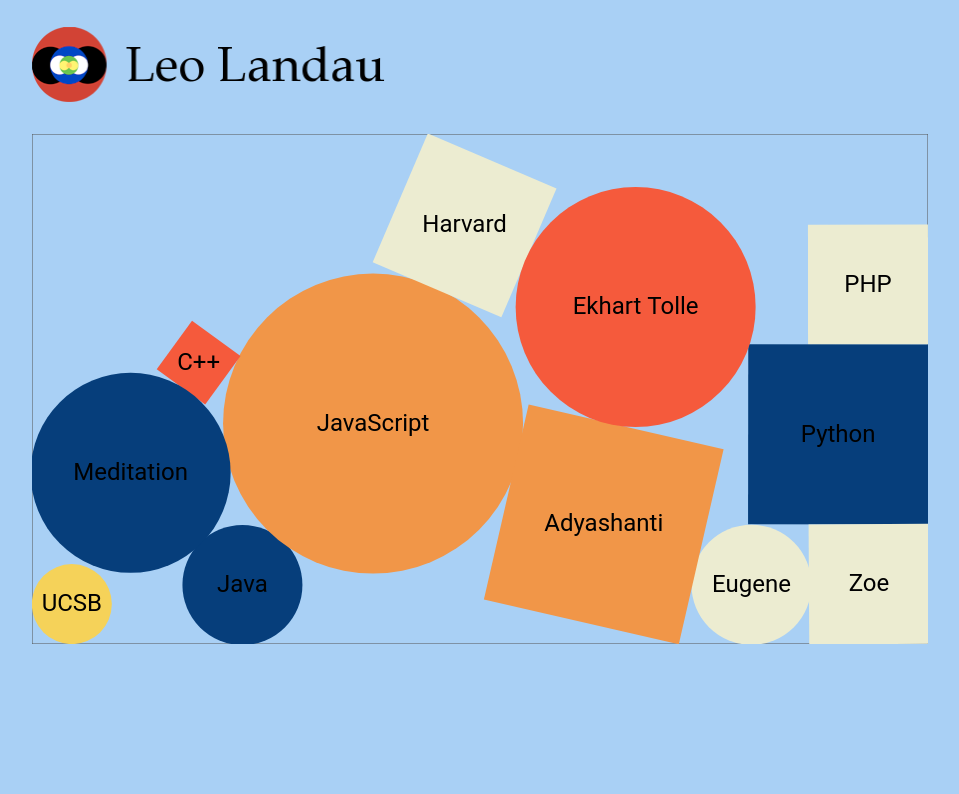
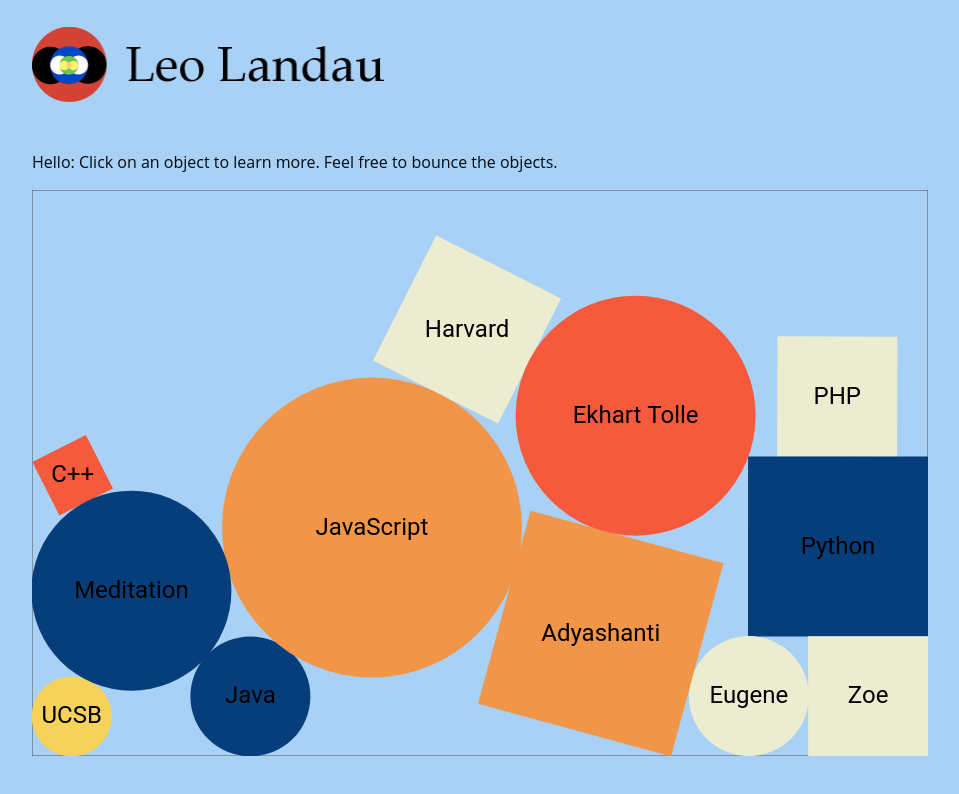
Before and after one commit to llandau/ll_website, a React (Create React App) app in the folder ll-website/: page / in a window 1280 px wide. Shown: the top 794 px of the page, without its empty margins (160-1119 px from the left). Built offline with nearby package versions, Linux system fonts and the light colour scheme.

Commit message:
displaying selected page text

```diff
--- a/ll-website/package.json
+++ b/ll-website/package.json
@@ -6,6 +6,7 @@
     "@testing-library/jest-dom": "^5.16.4",
     "@testing-library/react": "^13.2.0",
     "@testing-library/user-event": "^13.5.0",
+    "html-react-parser": "^1.4.12",
     "matter-js": "^0.18.0",
     "react": "^18.1.0",
     "react-dom": "^18.1.0",
--- a/ll-website/src/App.js
+++ b/ll-website/src/App.js
@@ -1,16 +1,38 @@
 import './App.css';
+import { Component } from "react";
 import logo from './images/ll_logo.png';
 import MatterComponent from './MatterComponent.js';
+import SelectedPageComponent from './SelectedPageComponent.js';
+import { Page, PageCategories, PageSizes } from './page';
 
-function App() {
-  return (
+export class App extends Component {
+
+  constructor(props) {
+    super(props);
+    this.state = {
+      selectedPage: new Page(
+        "Hello",
+        PageSizes.Normal,
+        PageCategories.Personal,
+        "Click on an object to learn more. Feel free to bounce the objects."),
+    };
+  }
+
+  updateSelectedPage = (page) => {
+    this.setState({selectedPage: page});
+  }
+
+  render() {
+    return (
     <div className="App">
       <header className="App-header">
         <img src={logo} alt="ll logo" />
       </header>
-      <MatterComponent />
+      <SelectedPageComponent selectedPage={this.state.selectedPage} />
+      <MatterComponent onPageSelected={this.updateSelectedPage} />
     </div>
-  );
+    )
+  }
 }
 
 export default App;
--- a/ll-website/src/MatterComponent.js
+++ b/ll-website/src/MatterComponent.js
@@ -138,6 +138,7 @@
                 let page_key = clicked_body[0].id
                 let page = pages[page_key]
                 console.log(page.text)
+                this.props.onPageSelected(page);
             }
         });
 
--- /dev/null
+++ b/ll-website/src/SelectedPageComponent.js
@@ -0,0 +1,15 @@
+import { Component } from "react";
+import parse from 'html-react-parser'
+
+export class SelectedPageComponent extends Component {
+
+    render() {
+        return (
+        <div className="SelectedPageComponent">
+            <p>{this.props.selectedPage.name}: {parse(this.props.selectedPage.text)}</p>
+        </div>
+        )
+    }
+}
+
+export default SelectedPageComponent;
--- a/ll-website/src/pages.js
+++ b/ll-website/src/pages.js
@@ -42,7 +42,7 @@
             "Zoe",
             PageSizes.Large,
             PageCategories.Personal,
-            "Zoe Lily Landau! That's my girl!"
+            "Zoe, that's my girl! <a href=\"https://photos.app.goo.gl/7rYqEcnj6FUokD2F6\">Photos!</a>"
         ),
     "eugene":
         new Page(
```
Also changed, not shown: 1 other file (tests, documents, lock files or other folders).
